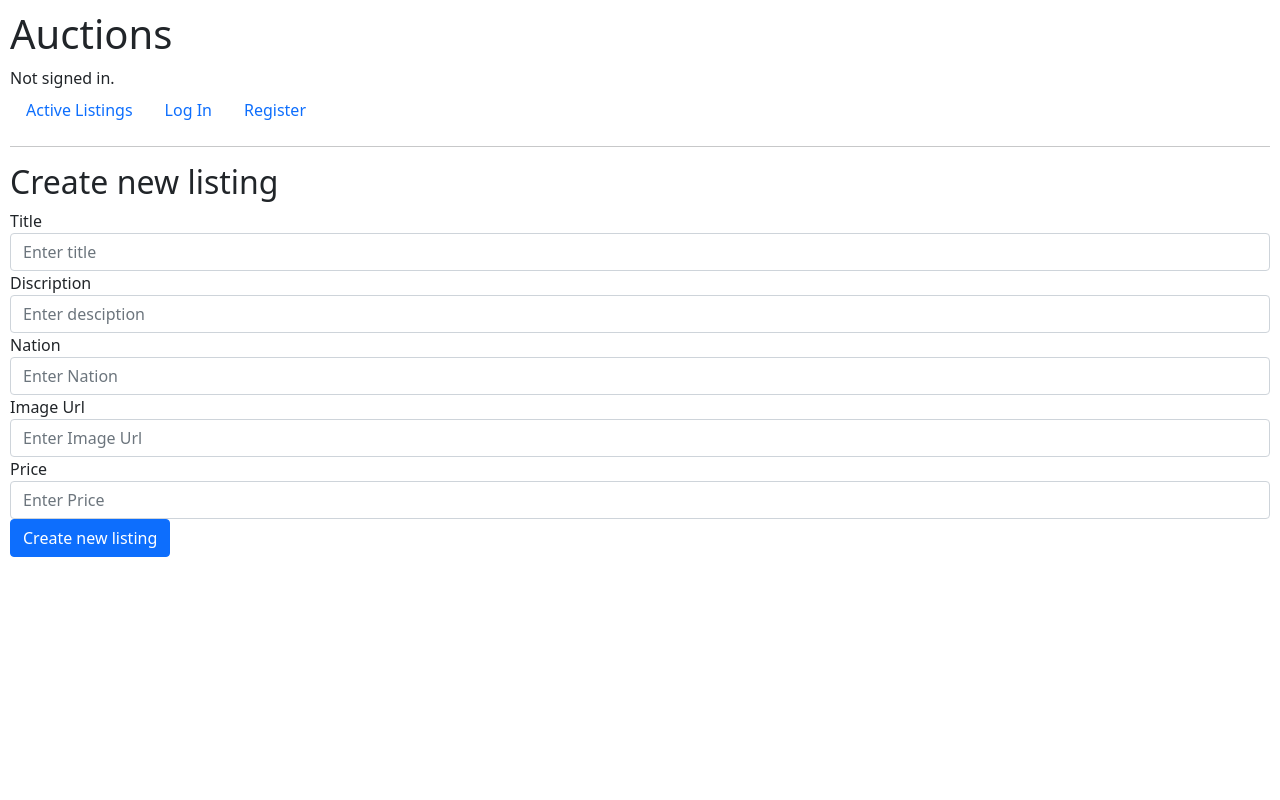
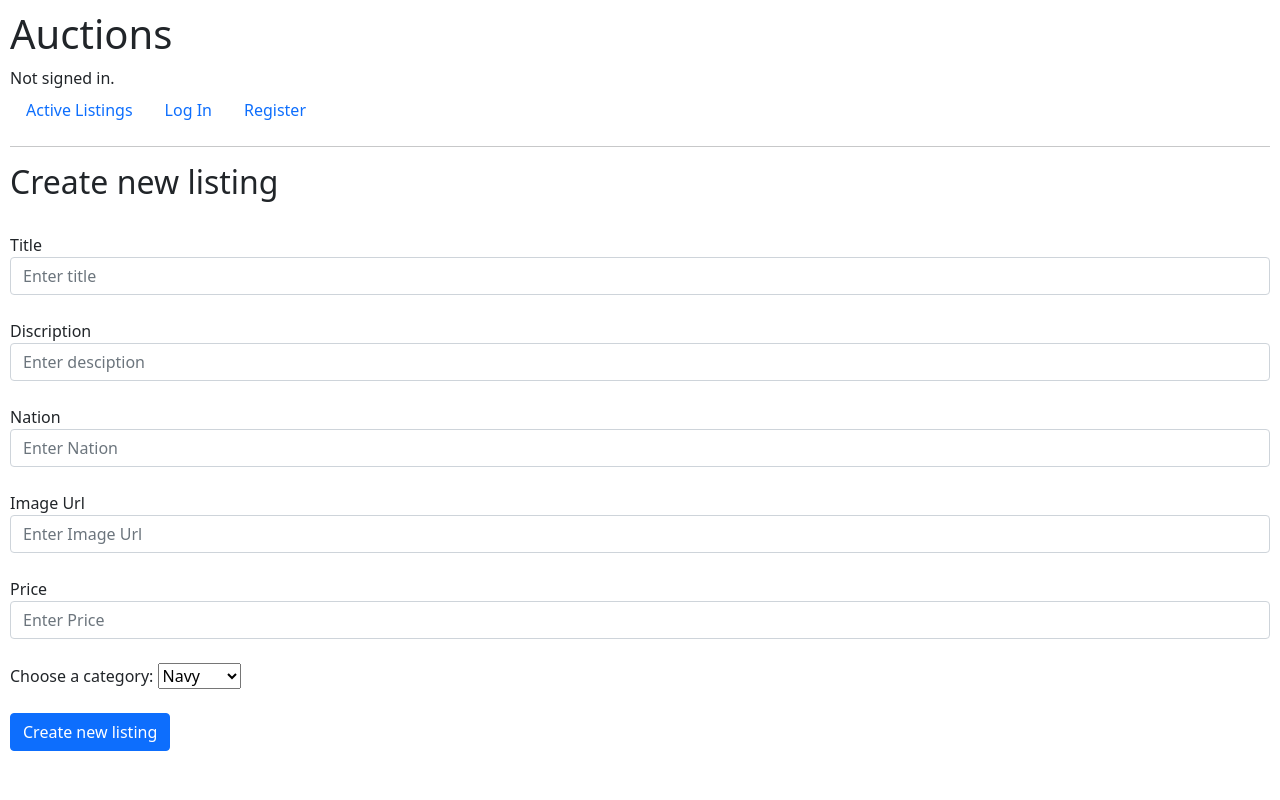
Before and after one commit to minprog-platforms/project-commerce-django-realysi, a Django app: page /createlisting in a window 1280 px wide. Run offline with Django 3.2, Linux system fonts and the light colour scheme.

Commit message:
dropdown for category

```diff
--- a/auctions/templates/auctions/createlisting.html
+++ b/auctions/templates/auctions/createlisting.html
@@ -2,29 +2,42 @@
 
 {% block body %}
     <h2>Create new listing</h2>
-
+    <br>
     <form action="{% url 'createlisting' %}" method="POST">
-
         <div class="form-group">
             <label for="title">Title</label>
             <input type="text" name="title" class="form-control" id="title" placeholder="Enter title">
         </div>
+        <br>
         <div class="form-group">
             <label for="desciption">Discription</label>
             <input type="text" name="desciption" class="form-control" id="desciption" placeholder="Enter desciption">
         </div>
+        <br>
         <div class="form-group">
             <label for="nation">Nation</label>
             <input type="text" name="Nation" class="form-control" id="Nation" placeholder="Enter Nation">
         </div>
+        <br>
         <div class="form-group">
             <label for="url_image">Image Url</label>
             <input type="text" name="url_image" class="form-control" id="url_image" placeholder="Enter Image Url">
         </div>
+        <br>
         <div class="form-group">
             <label for="price">Price</label>
             <input type="number" name="price" class="form-control" id="price" placeholder="Enter Price">
         </div>
+        <br>
+        <div class="form-group">
+            <label for="category">Choose a category:</label>
+            <select name="category" id="category">
+            <option value="Navy">Navy</option>
+            <option value="Infantry">Infantry</option>
+            <option value="Airforce">Airforce</option>
+            </select>
+        </div>
+        <br>
         <button type="submit" class="btn btn-primary">Create new listing</button>
     </form>
 {% endblock %}
```
